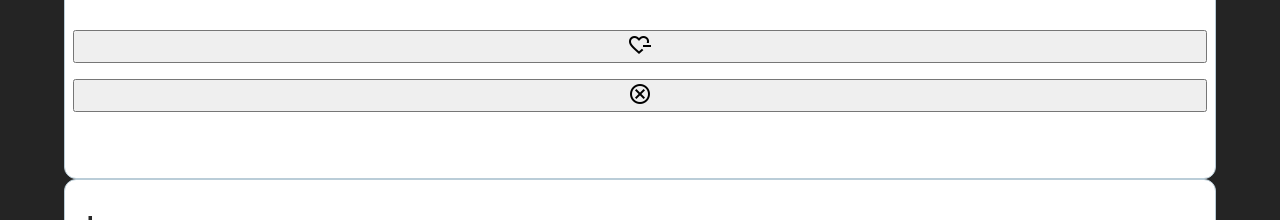
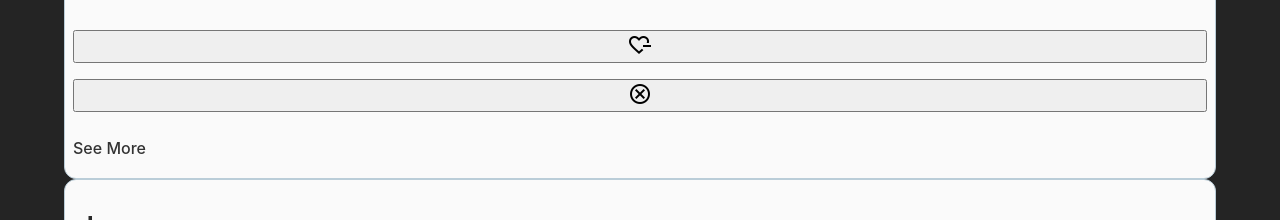
Before and after one commit to popadana10/animals_app, a React (Vite) app: page /animals in a window 1280 px wide. Shown: the part 1000-1220 px from the top of the page. Built offline with nearby package versions, Linux system fonts and the light colour scheme.

Commit message:
Code cleaning & optimization

```diff
--- a/src/App.css
+++ b/src/App.css
@@ -17,6 +17,10 @@ body {
   padding: 0;
   min-width: 320px;
   min-height: 100vh;
+}
+
+.seeMore {
+  color: #333;
 }
 
 a {
@@ -85,8 +89,12 @@ h1 {
   line-height: 1.1;
 }
 
+.card a {
+  color: #333;
+}
+
 .card {
-  background-color: white;
+  background-color: rgb(250, 250, 250);
   border: 1px solid #bacdd8;
   padding: 8px;
   border-radius: 12px;
--- a/src/components/Card.jsx
+++ b/src/components/Card.jsx
@@ -19,7 +19,7 @@ const Card = ({name, likes, addLikes, removeCard, removeLikes}) => {
             <button onClick={removeCard}>
             <span className="material-symbols-outlined">cancel</span>
             </button>
-            <Link to={name}>See More</Link>
+           <Link to={name}>See More</Link>
         </div>
     );
 };
--- a/src/components/Header.jsx
+++ b/src/components/Header.jsx
@@ -4,7 +4,6 @@ const Header = () => {
     return (
       <header className="header">
         <Link><h1>Zoo app</h1></Link>
-        <span className="material-symbols-outlined">search</span>
         <nav>
           <ul>
             <li>
--- a/src/routes/CategoryPage.jsx
+++ b/src/routes/CategoryPage.jsx
@@ -2,6 +2,7 @@ import { useParams } from "react-router-dom";
 import Card from "../components/Card";
 
 const CategoryPage = ({removeCard, removeLikes, addLikes, ...rest}) => {
+
     const {category} = useParams();
 
     const categoryItems = rest[category];
--- a/src/routes/ErrorPage.jsx
+++ b/src/routes/ErrorPage.jsx
@@ -1,8 +1,10 @@
 import { useRouteError } from "react-router-dom";
 
 export default function ErrorPage () {
+
     const error = useRouteError();
     console.error(error);
+
     return (
         <div id='error-page'>
             <h1>Ups!</h1>
--- a/src/routes/SinglePage.jsx
+++ b/src/routes/SinglePage.jsx
@@ -1,16 +1,17 @@
 import { useParams } from "react-router-dom";
 
 const SinglePage = ({...rest}) => {
-    const {category} = useParams();
 
-    const categoryItems = rest[category.category]
+    const params = useParams();
 
-    const data = categoryItems.find(el => el.name === category.name);
+    const categoryItems = rest[params.category]
 
+    const data = categoryItems.find(el => el.name === params.name);
 
     return (
         <>
-        <h2>{data.name}</h2>
+        <h2>Info about {data.name} will be here.</h2>
+
         </>
     );
 };
```
Also changed, not shown: src/App.jsx (+1 -6 lines).
